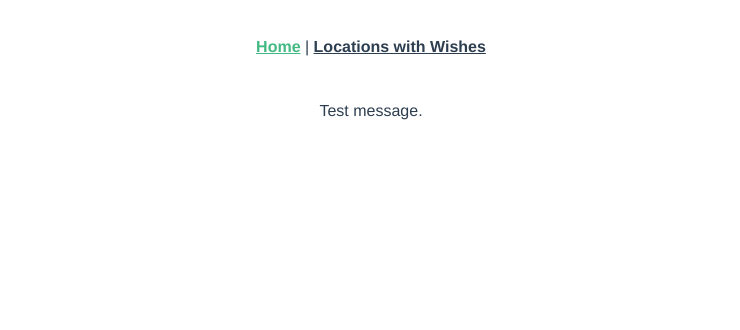
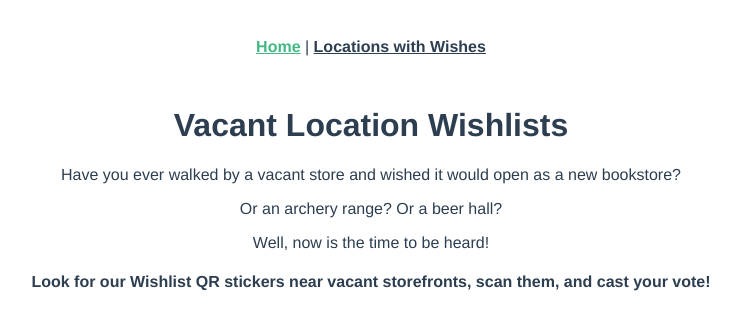
Before and after one commit to astoria-tech/location-wishlist, a Vue app in the folder frontend/: page / in a window 1280 px wide. Shown: the top 330 px of the page, without its empty margins (269-1009 px from the left). Built offline with nearby package versions, Linux system fonts and the light colour scheme.

Commit message:
Setup first draft of each page (no backend yet though)

```diff
--- a/frontend/src/components/Home.vue
+++ b/frontend/src/components/Home.vue
@@ -1,6 +1,10 @@
 <template>
   <div class="hello">
-    <p>Test message.</p>
+    <h1>Vacant Location Wishlists</h1>
+    <p>Have you ever walked by a vacant store and wished it would open as a new bookstore?</p>
+    <p>Or an archery range? Or a beer hall?</p>
+    <p>Well, now is the time to be heard!</p>
+    <h4>Look for our Wishlist QR stickers near vacant storefronts, scan them, and cast your vote!</h4>
   </div>
 </template>
 
@@ -12,14 +16,4 @@ export default {
 </script>
 
 <style scoped>
-h3 { margin: 40px 0 0; }
-ul {
-  list-style-type: none;
-  padding: 0;
-}
-li {
-  display: inline-block;
-  margin: 0 10px;
-}
-a { color: #42b983; }
 </style>
--- a/frontend/src/router.js
+++ b/frontend/src/router.js
@@ -8,23 +8,8 @@ export default new Router({
   mode: 'history',
   base: process.env.BASE_URL,
   routes: [
-    {
-      path: '/',
-      name: 'home',
-      component: Home
-    },
-    {
-      path: '/about',
-      name: 'about',
-      // route level code-splitting
-      // this generates a separate chunk (about.[hash].js) for this route
-      // which is lazy-loaded when the route is visited.
-      component: () => import('./views/About.vue')
-    },
-    {
-      path: '/wishlist/:address(.*)',
-      name: 'wishlist',
-      component: () => import('./views/Wishlist.vue')
-    }
+    { path: '/', name: 'home', component: Home },
+    { path: '/list', name: 'list', component: () => import('./views/List.vue') },
+    { path: '/wishlist/:address(.*)', name: 'wishlist', component: () => import('./views/Wishlist.vue') }
   ]
 })
--- a/frontend/src/views/About.vue
+++ /dev/null
@@ -1,5 +0,0 @@
-<template>
-  <div class="about">
-    <h1>This is an about page</h1>
-  </div>
-</template>
--- /dev/null
+++ b/frontend/src/views/List.vue
@@ -0,0 +1,19 @@
+<template>
+  <div class="about">
+    <h1>All Vacant Locations</h1>
+    <ul>
+      <li><a href="/wishlist/29-34 38th Street">29-34 38th Street</a></li>
+      <li><a href="/wishlist/32-13 Broadway">32-13 Broadway</a></li>
+      <li><a href="/wishlist/40-20 Steinway Street">40-20 Steinway Street</a></li>
+    </ul>
+  </div>
+</template>
+
+<style scoped>
+ul {
+  list-style-type: none;
+  padding: 0;
+}
+li { margin: 10px; }
+a { color: #42b983; }
+</style>
```
